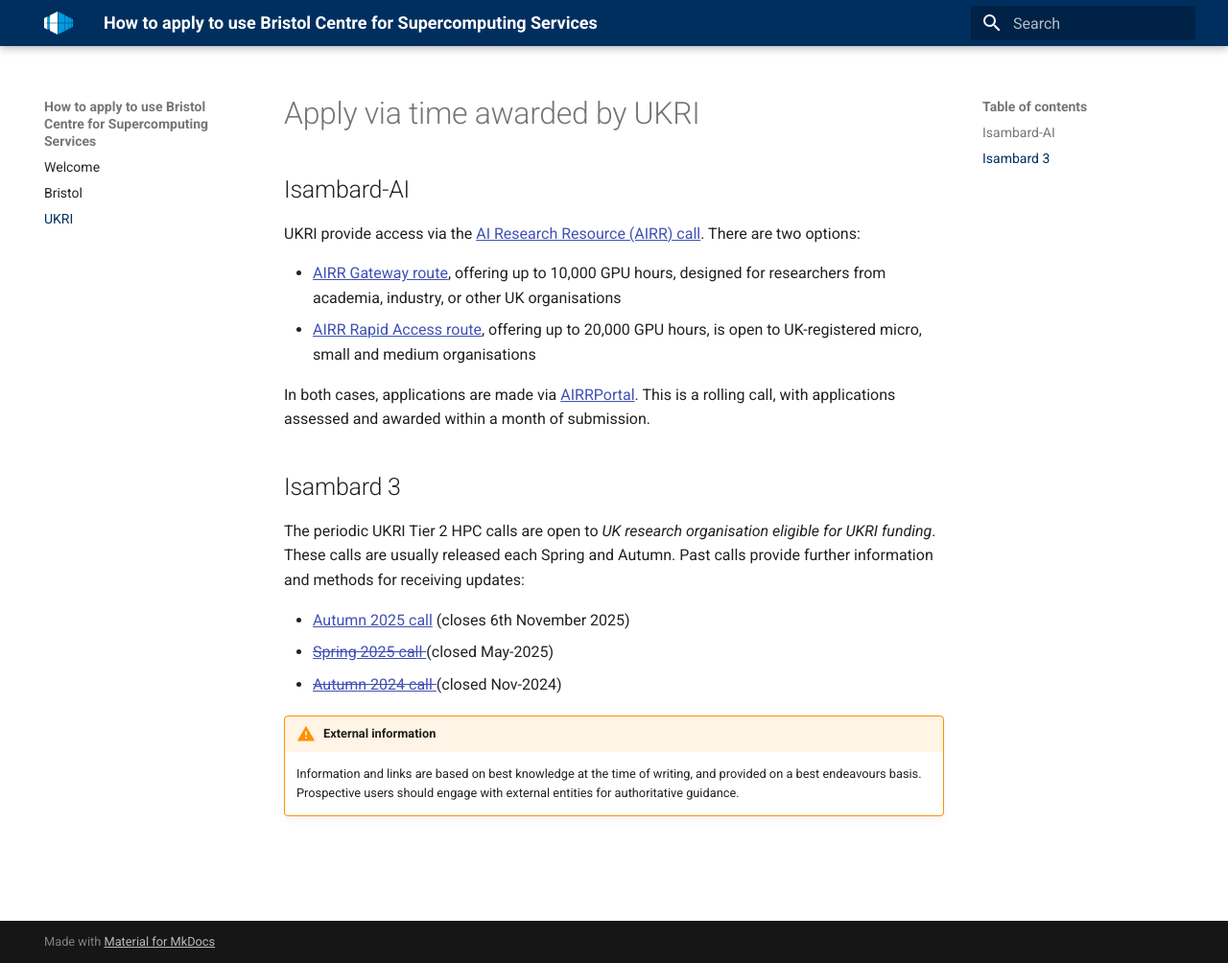
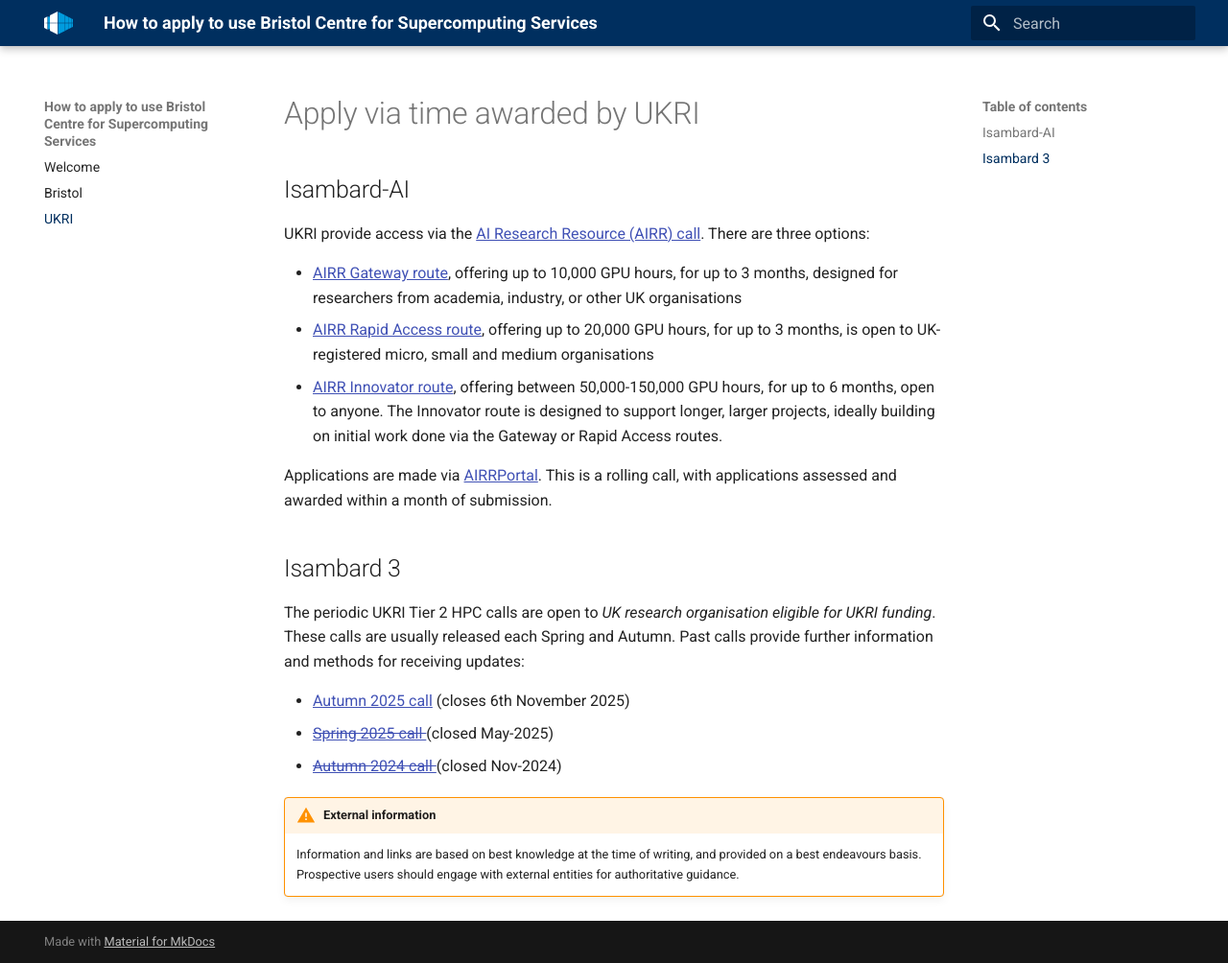
Before and after one commit to isambard-sc/apply.isambard.ac.uk, an MkDocs documentation site: the page built from docs/ukri/index.md, in a window 1280 px wide and 1004 px high. Shown: the whole window at 96% size. Built offline with MkDocs 1.6.1 and Material for MkDocs 9.7.7, drawn with Linux system fonts in a browser that asks for light colours.

Commit message:
Added Innovator call details

```diff
--- a/docs/ukri/index.md
+++ b/docs/ukri/index.md
@@ -7,12 +7,13 @@
 
 ## Isambard-AI
 
-UKRI provide access via the [AI Research Resource (AIRR) call][iai-airr-call]. There are two options:
+UKRI provide access via the [AI Research Resource (AIRR) call][iai-airr-call]. There are three options:
 
-* [AIRR Gateway route][iai-airr-gateway], offering up to 10,000 GPU hours, designed for researchers from academia, industry, or other UK organisations
-* [AIRR Rapid Access route][iai-airr-rapid], offering up to 20,000 GPU hours, is open to UK-registered micro, small and medium organisations
+* [AIRR Gateway route][iai-airr-gateway], offering up to 10,000 GPU hours, for up to 3 months, designed for researchers from academia, industry, or other UK organisations
+* [AIRR Rapid Access route][iai-airr-rapid], offering up to 20,000 GPU hours, for up to 3 months, is open to UK-registered micro, small and medium organisations
+* [AIRR Innovator route][iai-airr-innovator], offering between 50,000-150,000 GPU hours, for up to 6 months, open to anyone. The Innovator route is designed to support longer, larger projects, ideally building on initial work done via the Gateway or Rapid Access routes.
 
-In both cases, applications are made via [AIRRPortal][airrportal]. This is a rolling call, with applications assessed and awarded within a month of submission.
+Applications are made via [AIRRPortal][airrportal]. This is a rolling call, with applications assessed and awarded within a month of submission.
 
 ## Isambard 3
 
@@ -28,6 +29,7 @@
 [iai-airr-call]:            https://www.gov.uk/government/publications/ai-research-resource
 [iai-airr-gateway]:         https://www.gov.uk/government/publications/ai-research-resource/airr-gateway-route-ukri-guidance
 [iai-airr-rapid]:           https://www.gov.uk/government/publications/ai-research-resource/airr-rapid-access-route-ukri-guidance
+[iai-airr-innovator]:       https://www.gov.uk/government/publications/ai-research-resource/airr-innovator-route-ukri-guidance
 [airrportal]:               https://portal-airr.isambard.ac.uk/login/
 [i3-ukri-autumn24-call]:    https://www.ukri.org/opportunity/access-to-high-performance-computing-facilities-autumn-2024/
 [i3-ukri-spring25-call]:    https://www.ukri.org/opportunity/access-to-high-performance-computing-facilities-spring-2025/
```
